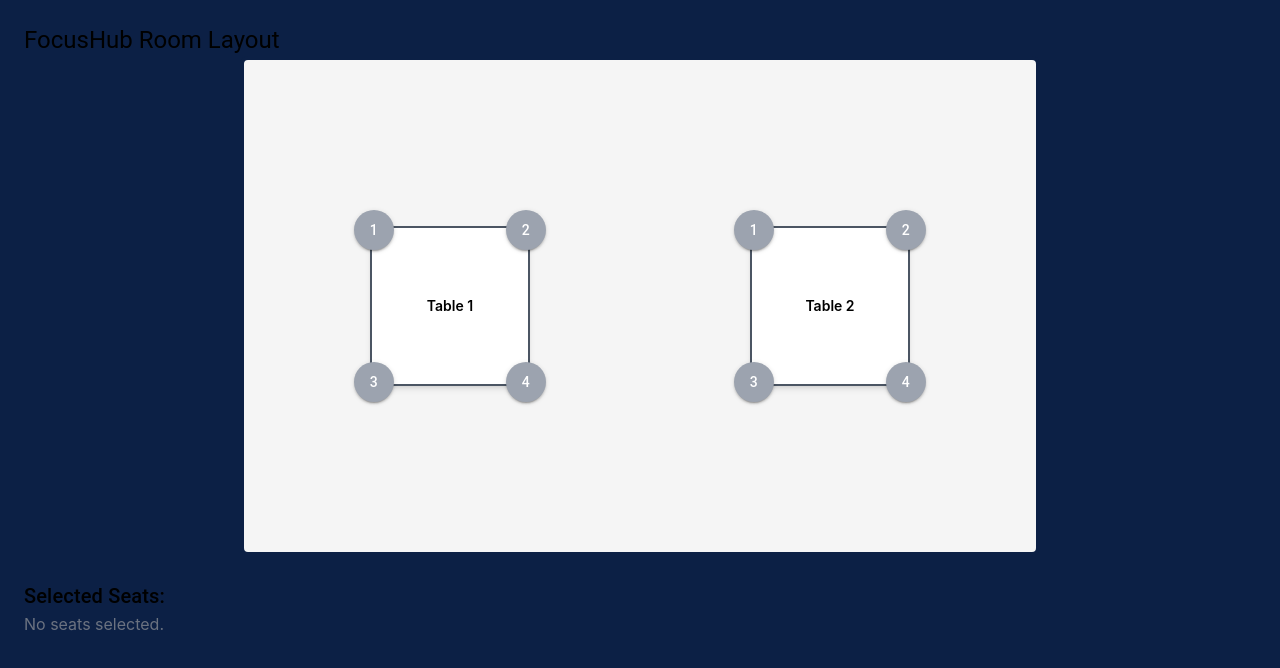
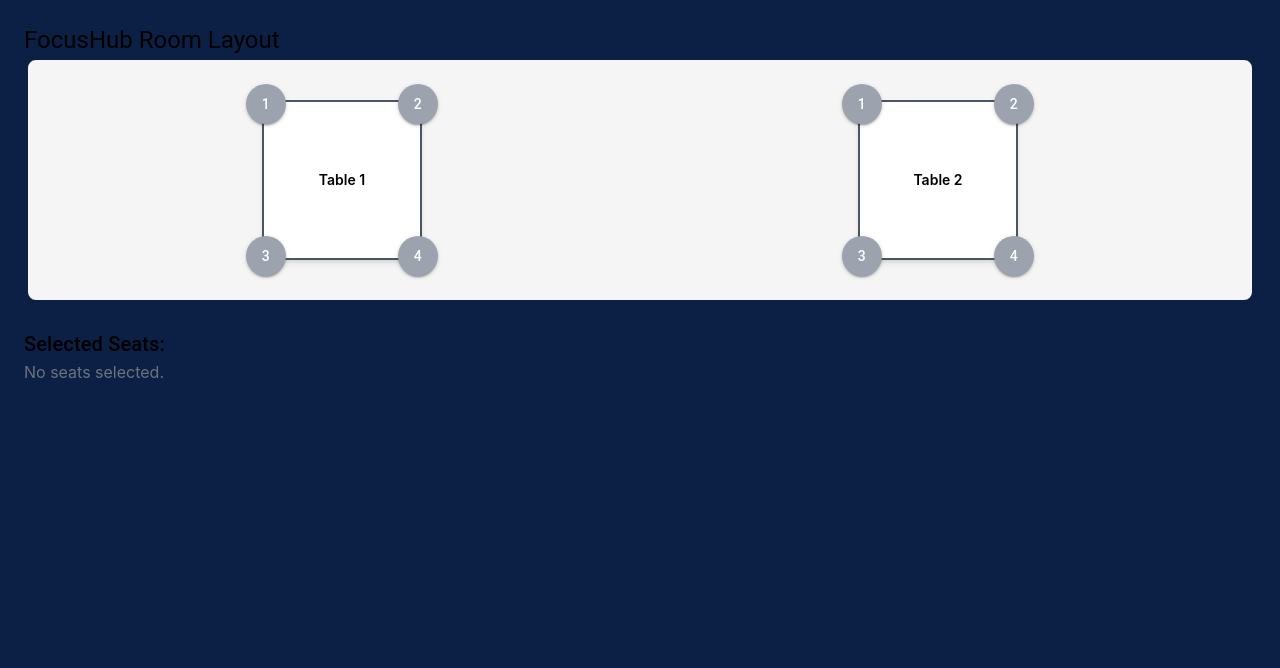
Before and after one commit to TamilSelvi072001/study-hub, a React (Create React App) app: page /hub in a window 1280 px wide. Shown: the top 668 px of the page. Built offline with nearby package versions, Linux system fonts and the light colour scheme.

Commit message:
removed unwanted code

```diff
--- a/src/component/hub/Hub.tsx
+++ b/src/component/hub/Hub.tsx
@@ -49,7 +49,7 @@ const Hub = () => {
       </Typography>
 
       {/* ROOM */}
-      <div className="relative bg-[#f5f5f5] border-4 border-[#0c2045] rounded-lg w-[800px] h-[500px] mx-auto p-10 grid grid-cols-2 gap-12 place-items-center">
+      <div className="relative bg-[#f5f5f5] border-4 border-[#0c2045] rounded-xl w-[800px]mx-auto p-10 grid grid-cols-2 gap-12 place-items-center">
         {[...Array(TOTAL_TABLES)].map((_, tableIndex) => (
           <div key={tableIndex} className="relative">
             {/* TABLE */}
--- a/src/component/hubDetail/HubDetail.tsx
+++ b/src/component/hubDetail/HubDetail.tsx
@@ -6,7 +6,6 @@ const HubDetail: React.FC = () => {
       <h1 className="text-2xl text-white font-bold">
         Available study hubs in chennai on 5thmay2025s
       </h1>
-      <p className="mt-4">This is the hub detail page.</p>
       {/* Add more details about the hub here */}
     </div>
   );
```
